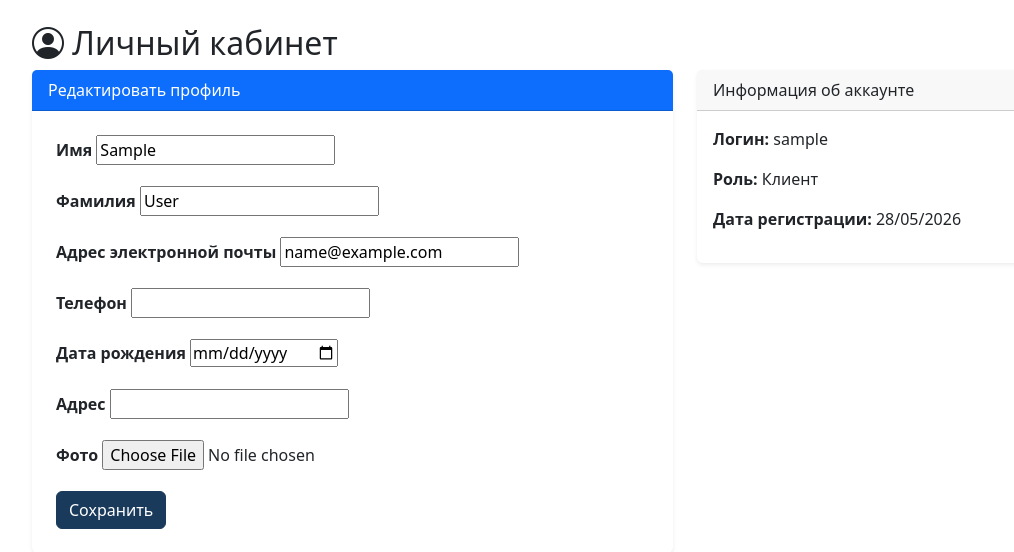
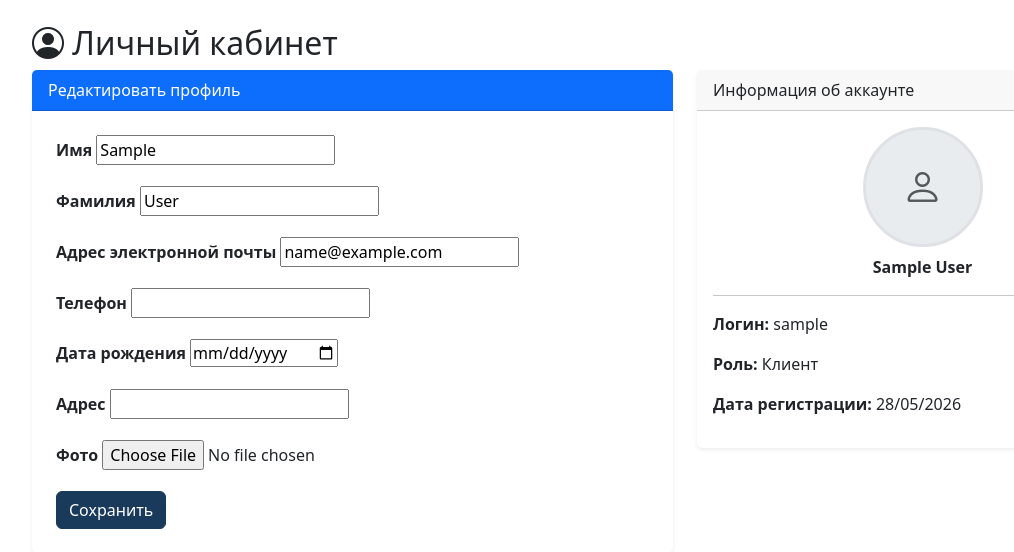
Before and after one commit to MiraslauVitaut/453501_KONCHEVICH_13, a Django app: page /users/profile/ in a window 1280 px wide; the page is wider, and only the part inside the window is pictured. Shown: the part 80-632 px from the top of that part, without its empty margins (50-1064 px from the left). Run offline with Django 5.2, Linux system fonts and the light colour scheme; the visitor is signed in with stand-in values (Sample User, id 1); data that the repository does not hold is empty.

Commit message:
Add avatar display on profile page

```diff
--- a/templates/users/profile.html
+++ b/templates/users/profile.html
@@ -25,10 +25,28 @@
     <div class="card border-0 shadow-sm mb-3">
         <div class="card-header">Информация об аккаунте</div>
         <div class="card-body">
+            <!-- Аватар пользователя -->
+            <div class="text-center mb-3">
+                {% if user.avatar %}
+                    <img src="{{ user.avatar.url }}"
+                         alt="Фото профиля"
+                         class="rounded-circle"
+                         style="width:120px;height:120px;object-fit:cover;border:3px solid #dee2e6;">
+                {% else %}
+                    <div class="rounded-circle d-flex align-items-center justify-content-center mx-auto"
+                         style="width:120px;height:120px;background:#e9ecef;border:3px solid #dee2e6;">
+                        <i class="bi bi-person fs-1 text-muted"></i>
+                    </div>
+                {% endif %}
+                <div class="mt-2 fw-bold">{{ user.get_full_name|default:user.username }}</div>
+            </div>
+            <hr>
             <p><strong>Логин:</strong> {{ user.username }}</p>
             <p><strong>Роль:</strong> {{ user.get_role_display }}</p>
             <p><strong>Дата регистрации:</strong> {{ user.created_at|date:"d/m/Y" }}</p>
             {% if user.birth_date %}<p><strong>Дата рождения:</strong> {{ user.birth_date|date:"d/m/Y" }}</p>{% endif %}
+            {% if user.phone %}<p><strong>Телефон:</strong> {{ user.phone }}</p>{% endif %}
+            {% if user.address %}<p><strong>Адрес:</strong> {{ user.address }}</p>{% endif %}
         </div>
     </div>
     {% if deals %}
```
